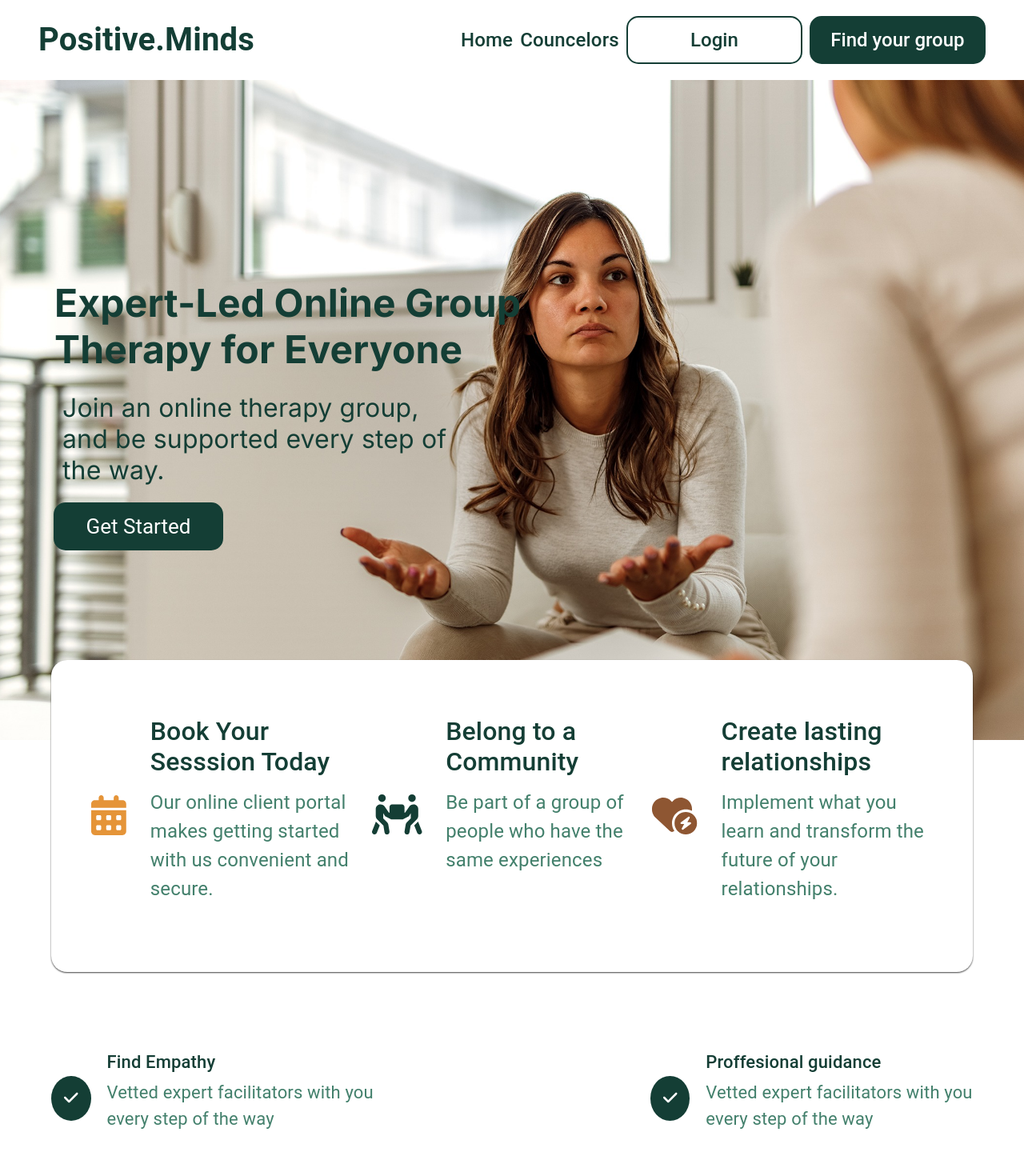
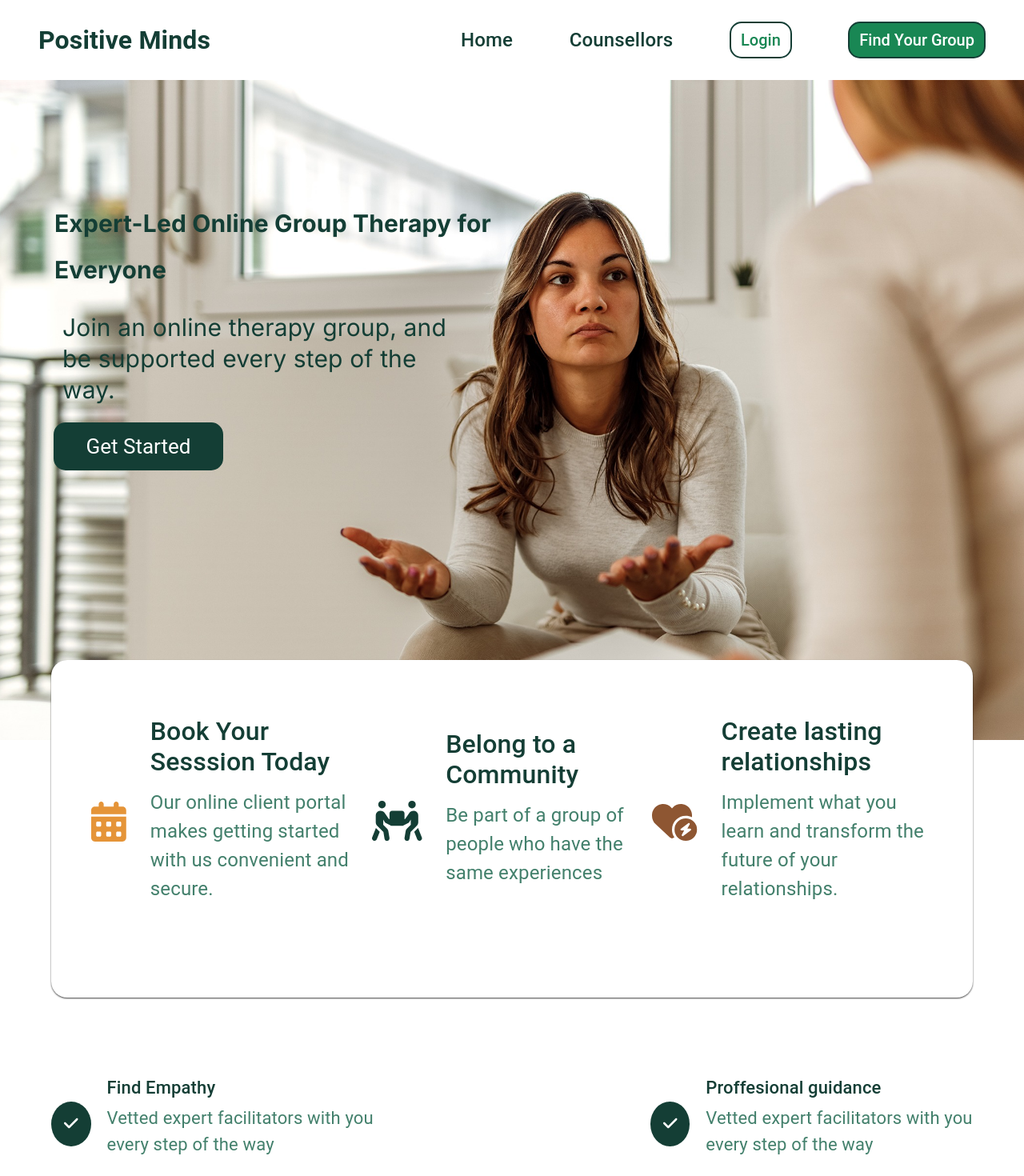
Before and after one commit to DanielGithumbi21/Positive-minds, a React (Vite) app: page / in a window 1280 px wide. Shown: the top 1470 px of the page at 80% size. Built offline with nearby package versions, Linux system fonts and the light colour scheme.

Commit message:
cleaning the landing page

```diff
--- a/src/components/LandingPage/Footer.jsx
+++ b/src/components/LandingPage/Footer.jsx
@@ -14,7 +14,7 @@ export default function Footer() {
       </div>
       <div className='main'>
         <div className='sec-a'>
-          <h2>POSITIVE MINDS COUNCELLING</h2>
+          <h2>POSITIVE MINDS COUNSELLING</h2>
           <p id='number'>+254 700 000 000</p>
         </div>
         <div className='sec'>
@@ -45,7 +45,7 @@ export default function Footer() {
       </div>
       <div className='bottom'>
 
-        <h3> Positive Minds Coucelling|All rights reserved </h3>
+        <h3> Positive Minds Counselling | All rights reserved </h3>
       </div>
     </StyledLanding>
   )
@@ -53,7 +53,7 @@ export default function Footer() {
 
 const StyledLanding = styled.div`
 background: #143E35;
-
+margin-bottom:"0px"
 
 margin: auto;
 .socials{
--- a/src/components/LandingPage/Icons.jsx
+++ b/src/components/LandingPage/Icons.jsx
@@ -3,34 +3,33 @@ import { FontAwesomeIcon } from '@fortawesome/react-fontawesome'
 
 import styled from 'styled-components'
 import { faCalendarDays, faHeartCircleBolt, faPeopleCarryBox } from '@fortawesome/free-solid-svg-icons';
-
 export default function Icons() {
     return (
         <StyledSection>
-            <div className='info'>
+            <div className='info mb-3'>
                 <div className='icon-a'>
                     <FontAwesomeIcon icon={faCalendarDays} />
                 </div>
-                <div className='cont'>
+                <div className='cont mb-3'>
                     <h2>Book Your Sesssion Today</h2>
                     <p>Our online client portal makes getting started with us convenient and secure.</p>
                 </div>
 
             </div>
-            <div className='info-b'>
+            <div className='info-b mb-3'>
 
                 <div className='icon-b'>
                     <FontAwesomeIcon icon={faPeopleCarryBox} />
                 </div>
 
                 <div className='cont'>
-                    <h2>Belong to a Community</h2>
+                    <h2 className='mt-3'>Belong to a Community</h2>
                     <p>Be part of a group of people
                         who have the same experiences</p>
                 </div>
             </div>
 
-            <div className='info'>
+            <div className='info mb-3'>
                 <div className='icon-c'>
                     <FontAwesomeIcon icon={faHeartCircleBolt} />
                 </div>
--- a/src/components/LandingPage/LandingPage.jsx
+++ b/src/components/LandingPage/LandingPage.jsx
@@ -7,6 +7,7 @@ import Tips from './Tips';
 import Results from './Results';
 import Work from './Work';
 import Footer from './Footer';
+import { Link } from 'react-router-dom';
 
 export default function LandingPage() {
     return (
@@ -16,7 +17,9 @@ export default function LandingPage() {
             <HeroDiv style={{}}>
                 <h1 className='landing-text'>Expert-Led Online Group Therapy for Everyone</h1>
                 <p>Join an online therapy group, and be supported every step of the way.</p>
-                <button>Get Started</button>
+                <Link to="login">
+                    <button>Get Started</button>
+                </Link>
             </HeroDiv>
 
             <Icons />
@@ -40,12 +43,12 @@ const HeroDiv = styled.div`
     width: 661px;
     height: 116px;
     left: 68px;
-    top: 350px;
+    top: 250px;
 
     font-family: 'Inter';
     font-style: normal;
     font-weight: 700;
-    font-size: 48px;
+    font-size: 30px;
     line-height: 58px;
 
     color: #143E35;
@@ -57,12 +60,12 @@ p{
     width: 486px;
     height: 117px;
     left: 78px;
-    top: 490px;
+    top: 390px;
 
     font-family: 'Inter';
     font-style: normal;
     font-weight: 400;
-    font-size: 32px;
+    font-size: 30px;
     line-height: 39px;
     color: #143E35;
 
@@ -74,7 +77,7 @@ button{
     width: 212px;
     height: 60px;
     left: 67px;
-    top: 628px;
+    top: 528px;
     background: #143E35;
     border-radius: 15px;
     border: 2px solid rgba(20, 62, 53, 1);
--- a/src/components/LandingPage/Navbar.jsx
+++ b/src/components/LandingPage/Navbar.jsx
@@ -10,27 +10,28 @@ export default function Navbar() {
 
                 <div>
                     <div className='logo'>
-                        <Link to="/logo">Positive.Minds</Link>
+                        <Link to="/">Positive Minds</Link>
                     </div>
                 </div>
 
                 <div className='links'>
                     <li>
-                        <Link id='none' to="/home">Home</Link>
+                        <Link id='none' to="/client">Home</Link>
                     </li>
 
                     <li>
-                        <Link id='none' to="/councelors">Councelors</Link>
+                        <Link id='none' to="/client">Counsellors</Link>
                     </li>
                     <li>
-                        <button id='login'>
-                            <Link to="/login">Login</Link>
-                        </button>
+                        <Link to="/login">
+                            <button className="btn btn-md btn-outline-success">Login</button>
+                        </Link>
+
                     </li>
                     <li>
-                        <button className='filler'>
-                            <Link to="/find your group">Find your group</Link>
-                        </button>
+                        <Link to="/login">
+                            <button className="btn btn-success btn-md">Find Your Group</button>
+                        </Link>
                     </li>
                 </div>
             </div>
@@ -72,7 +73,7 @@ const StyledDiv = styled.div`
         padding-left:3rem;
         font-style: normal;
         font-weight: 600;
-        font-size: 2.5rem;
+        font-size: 2.0rem;
         line-height: 54px;
 
     }
@@ -83,12 +84,10 @@ const StyledDiv = styled.div`
 
     }
     button{
-        width: 220px;
-        height: 60px;
-        font-size:24px;
+
+        font-size:20px;
         font-weight: 500;
         border-radius: 15px;
-        background:#fff;
         border: 2px solid rgba(20, 62, 53, 1);
 
 
@@ -119,12 +118,10 @@ const StyledDiv = styled.div`
     }
 
     button{
-        width: 110px;
-        height: 40px;
+   ;
         font-size:12px;
         font-weight: 400;
         border-radius: 15px;
-        background:#fff;
         border: 2px solid rgba(20, 62, 53, 1);
 
     }
--- a/src/components/LandingPage/Work.jsx
+++ b/src/components/LandingPage/Work.jsx
@@ -1,12 +1,16 @@
 import React from 'react'
 import styled from 'styled-components'
+import { Link } from 'react-router-dom';
 
 export default function Work() {
   return (
     <StyledDiv>
       <div className='content'>
         <p>Are you a Proffesional Therapist? Work with us!</p>
-        <button>Get Started Here</button>
+        <Link to="login">
+          <button>Get Started Here</button>
+        </Link>
+
       </div>
     </StyledDiv>
   )
@@ -24,7 +28,7 @@ p{
   //padding-bottom: 5px;
 
 font-weight: 400;
-font-size: 70px;
+font-size: 40px;
 line-height: 100px;
 text-align: center;
 color: #43806C;
--- a/src/main.jsx
+++ b/src/main.jsx
@@ -2,7 +2,7 @@ import React from 'react'
 import ReactDOM from 'react-dom/client'
 import App from './App'
 import { DataProvider } from './Context/DataContext'
-import './index.css'
+// import './index.css'
 import { BrowserRouter as Router } from 'react-router-dom'
 
 ReactDOM.createRoot(document.getElementById('root')).render(
```
